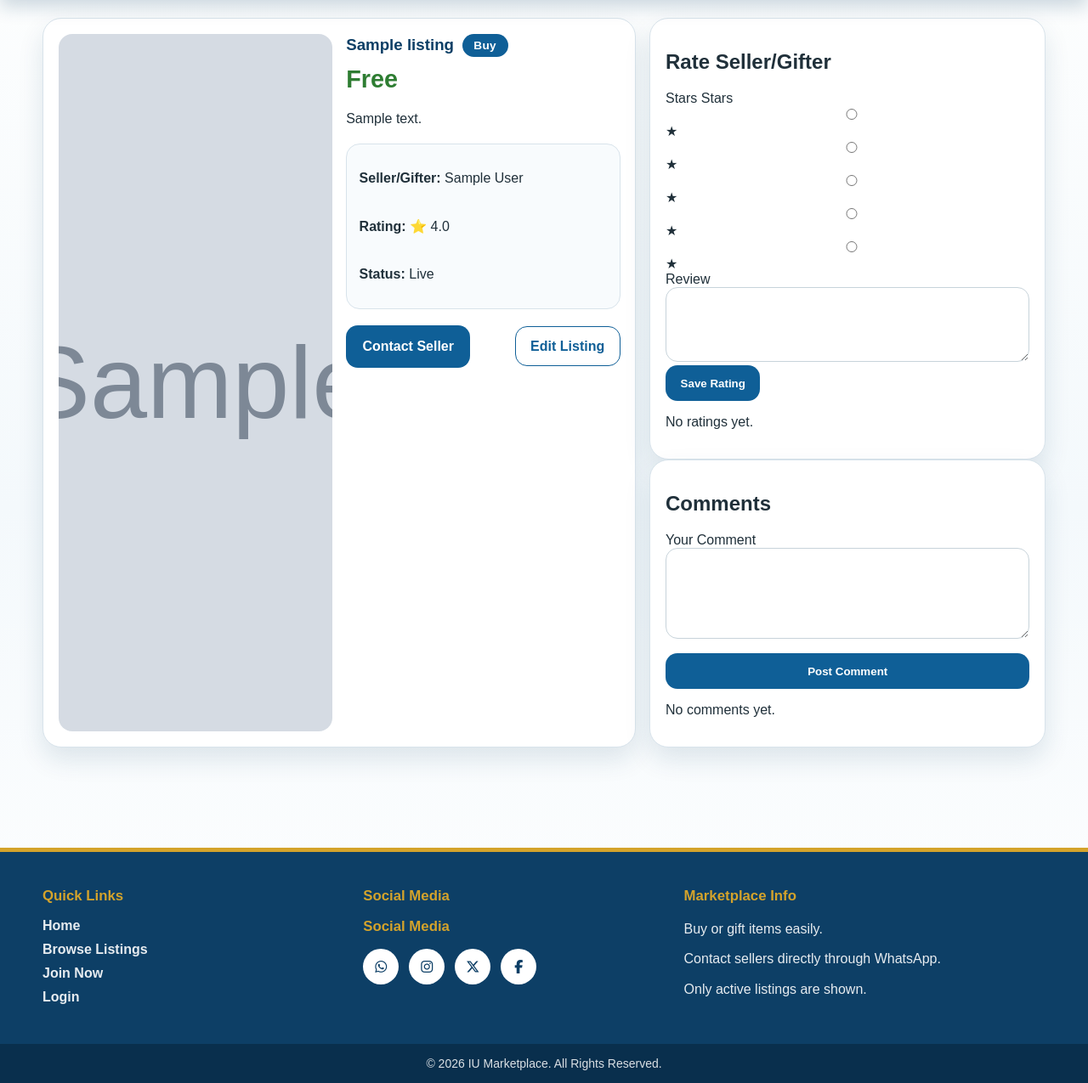
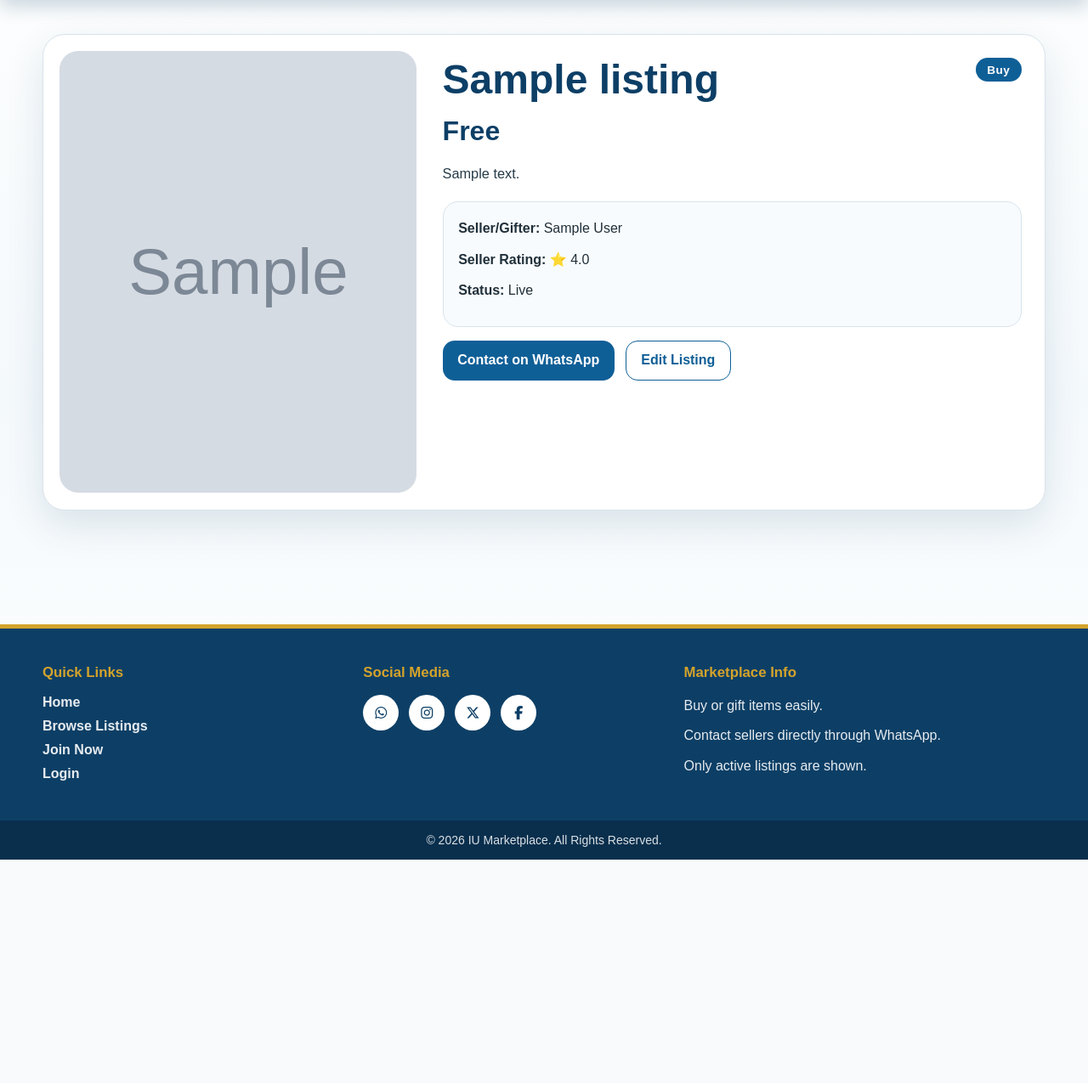
Before and after one commit to AbdulBasit-TechBro/iu-marketplace, a Flask app: page /listing/1 in a window 1280 px wide. Shown: the part 79-1354 px from the top of the page at 85% size. After the commit the page ends 1091 px from the top, so only its background shows below. Run offline with Flask 3, Linux system fonts and the light colour scheme; a user stored in the database is signed in; tables that the repository leaves empty hold one stand-in row (values such as "Sample post"); grey boxes marked "Sample" are stand-in pictures; parts of the project's set-up code (start-up, migrations or seed data) failed here and were passed over.

Commit message:
Organize product detail page CSS

```diff
--- a/static/css/style.css
+++ b/static/css/style.css
@@ -574,42 +574,102 @@
 }
 
 /* =========================================================
-   9. DETAIL / COMMENTS / RATINGS / MANAGE
+   9. PRODUCT DETAIL / COMMENTS / RATINGS / MANAGE
 ========================================================= */
-.detail-layout {
-    display: grid;
-    grid-template-columns: 1.5fr 1fr;
-    gap: 1rem;
+
+.product-page {
+    max-width: 1180px;
+    margin: 1.2rem auto 0;
 }
 
-.detail-card {
+.product-card {
+    background: #ffffff;
+    border: 1px solid var(--border);
+    border-radius: 26px;
+    box-shadow: 0 18px 45px rgba(13, 63, 102, 0.12);
+    padding: 1.2rem;
+    display: grid;
+    grid-template-columns: 420px 1fr;
+    gap: 1.4rem;
+}
+
+.product-image-area {
+    background: #f4f7f9;
+    border-radius: 22px;
+    overflow: hidden;
+}
+
+.product-image {
+    width: 100%;
+    height: 520px;
+    object-fit: cover;
+}
+
+.product-info-area {
+    padding: .5rem;
+}
+
+.product-title-row {
+    display: flex;
+    align-items: flex-start;
+    justify-content: space-between;
+    gap: 1rem;
+    flex-wrap: wrap;
+}
+
+.product-title-row h1 {
+    margin: 0;
+    color: var(--secondary);
+    font-size: clamp(2rem, 4vw, 3rem);
+    line-height: 1.08;
+}
+
+.product-price {
+    margin: 1rem 0;
+    color: var(--secondary);
+    font-size: 2rem;
+    font-weight: 900;
+}
+
+.product-description {
+    max-width: 640px;
+    line-height: 1.75;
+    color: #263b48;
+    font-size: 1.02rem;
+}
+
+.seller-info-box,
+.unlock-box-clean {
+    margin-top: 1.2rem;
+    padding: 1.1rem;
+    border-radius: 18px;
+    background: #f8fbfd;
+    border: 1px solid var(--border);
+}
+
+.seller-info-box p,
+.unlock-box-clean p {
+    margin: 0 0 .7rem;
+    line-height: 1.6;
+}
+
+.unlock-box-clean h3 {
+    margin: 0 0 .5rem;
+    color: var(--secondary);
+}
+
+.product-actions {
+    margin-top: 1rem;
+    display: flex;
+    gap: .8rem;
+    flex-wrap: wrap;
+}
+
+.product-extra-grid {
+    margin-top: 1rem;
     display: grid;
     grid-template-columns: 1fr 1fr;
     gap: 1rem;
-}
-
-.detail-image {
-    width: 100%;
-    height: 100%;
-    min-height: 360px;
-    object-fit: cover;
-    border-radius: 16px;
-}
-
-.detail-content h1 {
-    margin-top: 0;
-    color: var(--secondary);
-}
-
-.detail-description {
-    line-height: 1.7;
-}
-
-.locked-box {
-    background: linear-gradient(135deg, rgba(15,95,151,.08), rgba(212,163,43,.14));
-    border: 1px dashed rgba(15,95,151,.25);
-    border-radius: 18px;
-    padding: 1rem;
 }
 
 .unlock-list {
@@ -639,6 +699,32 @@
     justify-content: space-between;
     gap: 1rem;
     align-items: start;
+}
+
+/* Clickable star rating */
+.star-rating {
+    display: inline-flex;
+    flex-direction: row-reverse;
+    justify-content: flex-end;
+    gap: .25rem;
+}
+
+.star-rating input {
+    display: none;
+}
+
+.star-rating label {
+    font-size: 2rem;
+    color: #cfd8dc;
+    cursor: pointer;
+    transition: .2s ease;
+}
+
+.star-rating label:hover,
+.star-rating label:hover ~ label,
+.star-rating input:checked ~ label {
+    color: #f4b400;
+    transform: scale(1.08);
 }
 
 /* =========================================================
@@ -978,6 +1064,15 @@
     .footer-social-icons {
         justify-content: center;
     }
+
+    .product-card,
+.product-extra-grid {
+    grid-template-columns: 1fr;
+}
+
+.product-image {
+    height: 420px;
+}
 }
 
 @media (max-width: 768px) {
@@ -1043,4 +1138,21 @@
     .action-pill {
         width: 100%;
     }
+
+    .product-card {
+    padding: .85rem;
+    border-radius: 20px;
 }
+
+.product-image {
+    height: 340px;
+}
+
+.product-title-row h1 {
+    font-size: 1.8rem;
+}
+
+.product-price {
+    font-size: 1.6rem;
+}
+}
--- a/templates/base.html
+++ b/templates/base.html
@@ -71,8 +71,7 @@
                 </ul>
             </div>
                 <!-- Social -->
-                <div class="footer-contact">
-                <h4>Social Media</h4>
+
                 <div class="footer-contact">
                                 <h4>Social Media</h4>
                                 <div class="footer-social-icons">
@@ -90,7 +89,7 @@
                                     </a>
                                 </div>
                             </div>
-                </div>
+
                 <!-- Info -->
                 <div class="footer-note">
                 <h4>Marketplace Info</h4>
--- a/templates/listing_detail.html
+++ b/templates/listing_detail.html
@@ -1,144 +1,79 @@
 {% extends 'base.html' %}
 {% block title %}{{ listing.title }}{% endblock %}
+
 {% block content %}
-<section class="detail-layout">
-    <article class="card detail-card {% if not can_view_full %}preview-mode{% endif %}">
-        <div class="detail-image-block">
+<section class="product-page">
+
+    <article class="product-card">
+
+        <div class="product-image-area">
             {% if listing.image_url %}
-                <img src="{{ listing.image_url }}" alt="{{ listing.title }}" class="detail-image">
+                <img src="{{ listing.image_url }}" alt="{{ listing.title }}" class="product-image">
             {% else %}
                 <div class="image-placeholder large">No Image</div>
             {% endif %}
         </div>
-        <div class="detail-content">
 
-    <!-- Title + Badge -->
-    <div class="detail-head">
+        <div class="product-info-area">
+
+            <div class="product-title-row">
                 <h1>{{ listing.title }}</h1>
                 <span class="badge {% if listing.listing_type == 'gift' %}badge-gift{% else %}badge-buy{% endif %}">
                     {{ listing.status_label }}
                 </span>
             </div>
 
-    <!-- Price Highlight -->
-    <div class="price-box">
+            <div class="product-price">
                 {% if listing.listing_type == 'buy' %}
-            <h2 class="price">SAR {{ '%.2f'|format(listing.price or 0) }}</h2>
+                    SAR {{ '%.2f'|format(listing.price or 0) }}
                 {% else %}
-            <h2 class="price free">Free</h2>
+                    Free
                 {% endif %}
             </div>
 
-    <!-- Description -->
             {% if can_view_full %}
-        <p class="detail-description">{{ listing.description }}</p>
-    {% else %}
-        <p class="detail-description">
-            {{ listing.description[:160] }}{% if listing.description|length > 160 %}...{% endif %}
-        </p>
-    {% endif %}
+                <p class="product-description">{{ listing.description }}</p>
 
-    {% if can_view_full %}
-    <!-- Seller Info Card -->
-    <div class="seller-card">
+                <div class="seller-info-box">
                     <p><strong>Seller/Gifter:</strong> {{ listing.seller.full_name }}</p>
-        <p><strong>Rating:</strong> ⭐ {{ listing.seller.average_rating if listing.seller.average_rating else 'No rating yet' }}</p>
+                    <p><strong>Seller Rating:</strong> ⭐ {{ listing.seller.average_rating if listing.seller.average_rating else 'No rating yet' }}</p>
                     <p><strong>Status:</strong> {% if listing.is_active %}Live{% else %}Expired{% endif %}</p>
                 </div>
 
-    <!-- Actions -->
-    <div class="action-row wrap">
-        <a class="btn btn-primary big-btn"
-           href="https://wa.me/{{ listing.seller.whatsapp_number }}"
-           target="_blank">
-            Contact Seller
+                <div class="product-actions">
+                    <a class="btn btn-primary" href="https://wa.me/{{ listing.seller.whatsapp_number }}" target="_blank" rel="noopener">
+                        Contact on WhatsApp
                     </a>
 
                     {% if current_user.is_authenticated and (current_user.id == listing.user_id or current_user.is_admin) %}
-            <a class="btn btn-outline"
-               href="{{ url_for('edit_listing', listing_id=listing.id) }}">
-                Edit Listing
-            </a>
+                        <a class="btn btn-outline" href="{{ url_for('edit_listing', listing_id=listing.id) }}">Edit Listing</a>
                     {% endif %}
+                </div>
+            {% else %}
+                <p class="product-description">
+                    {{ listing.description[:180] }}{% if listing.description|length > 180 %}...{% endif %}
+                </p>
+
+                <div class="unlock-box-clean">
+                    <h3>Register to unlock seller details</h3>
+                    <p>Login or create an account to view WhatsApp contact, ratings, comments, and full item details.</p>
+
+                    <div class="product-actions">
+                        <a href="{{ url_for('register') }}" class="btn btn-gold">Join Now</a>
+                        <a href="{{ url_for('login') }}" class="btn btn-outline">Login</a>
+                    </div>
                 </div>
             {% endif %}
 
         </div>
+
     </article>
 
-    <aside class="detail-side">
     {% if can_view_full %}
-        <section class="card">
-            <h2>Rate Seller/Gifter</h2>
-            <form method="post" action="{{ url_for('rate_seller', seller_id=listing.user_id) }}" class="form-grid compact single-column">
-        <label>Stars
-            <label>Stars</label>
-
-                    <div class="star-rating">
-                        {% for i in range(5, 0, -1) %}
-                            <input type="radio"
-                                id="star{{ i }}"
-                                name="stars"
-                                value="{{ i }}"
-                                required
-                                {% if my_rating and my_rating.stars == i %}checked{% endif %}>
-                            <label for="star{{ i }}">★</label>
-                        {% endfor %}
-                    </div>
-
-                <label>Review
-                    <textarea name="review_text" rows="3">{{ my_rating.review_text if my_rating else '' }}</textarea>
-                </label>
-                <button class="btn btn-primary" type="submit">Save Rating</button>
-            </form>
-            <div class="rating-list">
-                {% for rating in ratings[:5] %}
-                    <div class="rating-item">
-                        <strong>{{ rating.reviewer.full_name }}</strong>
-                        <span>⭐ {{ rating.stars }}</span>
-                        <p>{{ rating.review_text or 'No written review.' }}</p>
-                    </div>
-                {% else %}
-                    <p>No ratings yet.</p>
-                {% endfor %}
-            </div>
-        </section>
-
-        <section class="card">
-            <h2>Comments</h2>
-            <form method="post" action="{{ url_for('add_comment', listing_id=listing.id) }}" class="form-grid compact single-column">
-                <label>Your Comment
-                    <textarea name="content" rows="4" required></textarea>
-                </label>
-                <button class="btn btn-primary" type="submit">Post Comment</button>
-            </form>
-            <div class="comment-list">
-                {% for comment in comments %}
-                    <div class="comment-item">
-                        <strong>{{ comment.author.full_name }}</strong>
-                        <small>{{ comment.created_at.strftime('%Y-%m-%d %H:%M') }}</small>
-                        <p>{{ comment.content }}</p>
-                    </div>
-                {% else %}
-                    <p>No comments yet.</p>
-                {% endfor %}
-            </div>
-        </section>
-        {% else %}
-        <section class="card colorful-panel">
-            <h2>Register to unlock more</h2>
-            <ul class="unlock-list">
-                <li>Full item description</li>
-                <li>Seller WhatsApp contact</li>
-                <li>Comments and ratings</li>
-                <li>Post your own listings</li>
-            </ul>
-            <div class="hero-actions">
-                <a href="{{ url_for('register') }}" class="btn btn-gold">Join Now</a>
-                <a href="{{ url_for('login') }}" class="btn btn-outline">Login</a>
-            </div>
+        <section class="product-extra-grid">
+            <!-- Keep your rating and comments sections here -->
         </section>
     {% endif %}
-    </aside>
+
 </section>
 {% endblock %}
```
Lines whose indentation alone changed are shown as unchanged.
